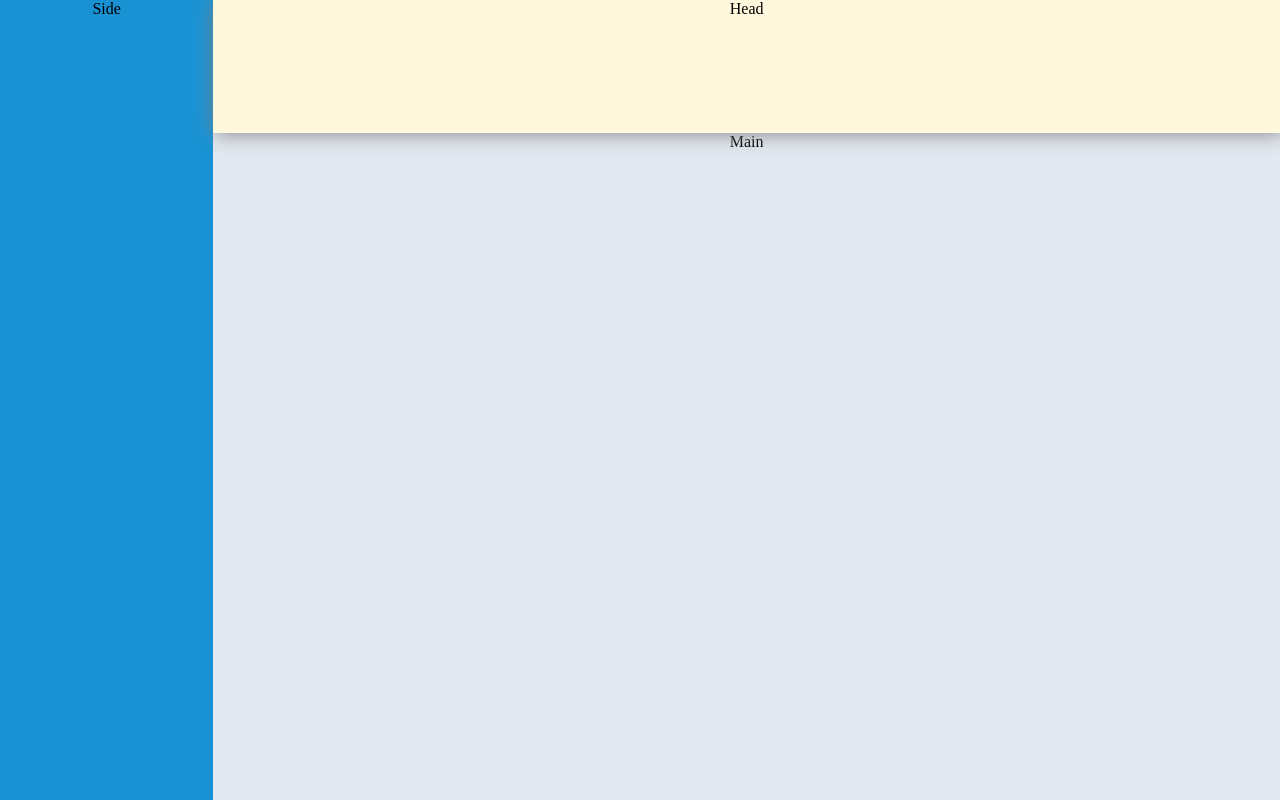
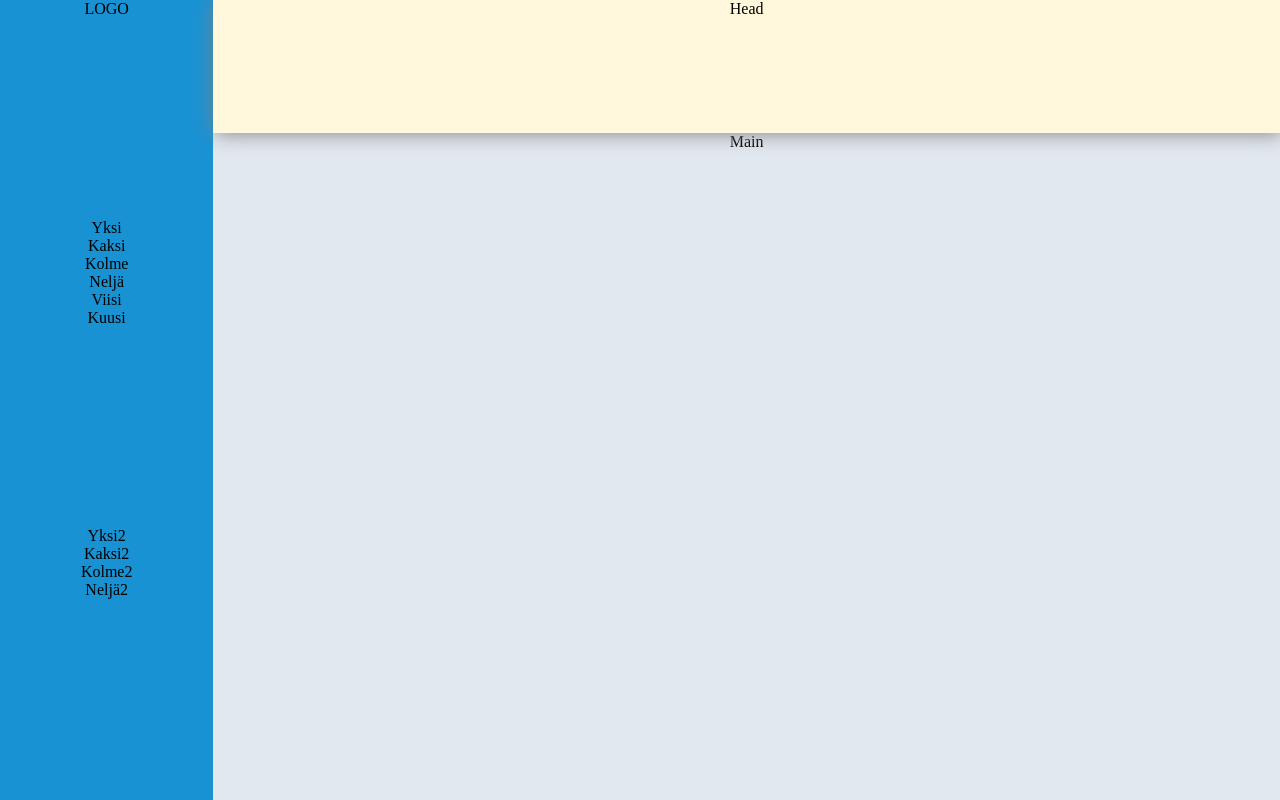
Before and after one commit to PettLe/admin-dashboard, a plain HTML site: page index.html in a window 1280 px wide. Drawn offline with Linux system fonts and the light colour scheme.

Commit message:
sidebar draft

```diff
--- a/index.html
+++ b/index.html
@@ -9,7 +9,27 @@
   </head>
   <body>
     <div class="container">
-      <div class="sidebar"><p>Side</p></div>
+      <div class="sidebar">
+        <div class="logo"><p>LOGO</p></div>
+        <div class="links1">
+          <ul>
+            <li>Yksi</li>
+            <li>Kaksi</li>
+            <li>Kolme</li>
+            <li>Neljä</li>
+            <li>Viisi</li>
+            <li>Kuusi</li>
+          </ul>
+        </div>
+        <div class="links2">
+          <ul>
+            <li>Yksi2</li>
+            <li>Kaksi2</li>
+            <li>Kolme2</li>
+            <li>Neljä2</li>
+          </ul>
+        </div>
+      </div>
       <div class="header"><p>Head</p></div>
       <div class="main"><p>Main</p></div>
     </div>
--- a/style.css
+++ b/style.css
@@ -15,6 +15,7 @@
 .sidebar {
   background-color: #1992d4;
   grid-row: 1 / 3;
+  display: grid;
 }
 
 .header {
```
